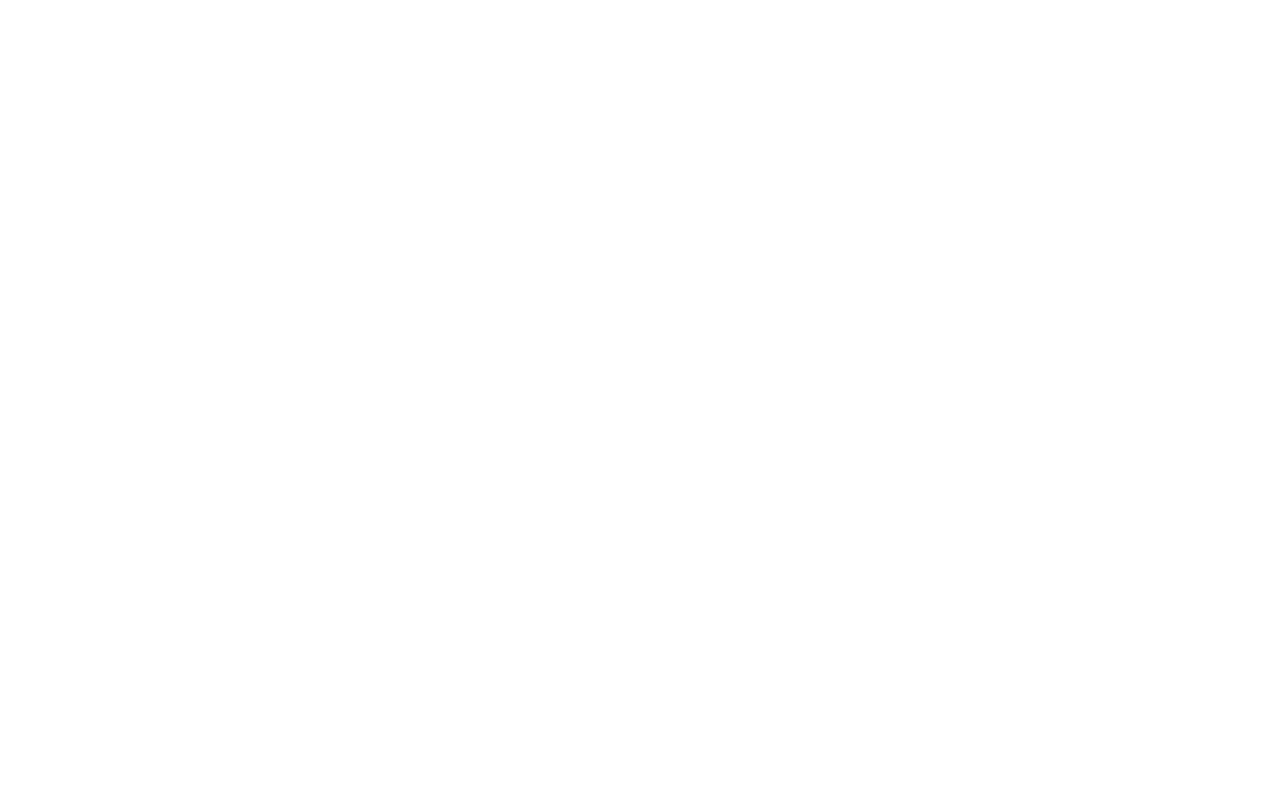
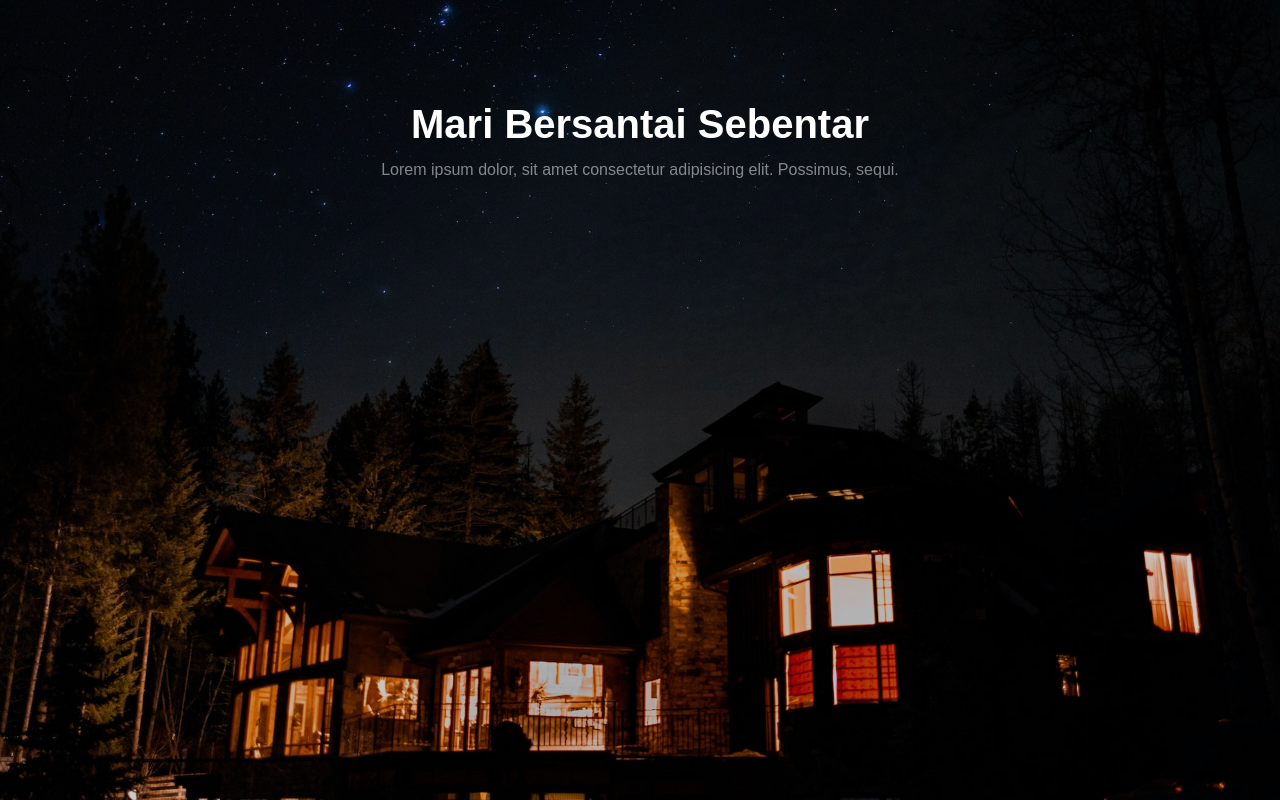
Before and after one commit to fauzarizky2/react-website, a React (Vite) app: page / in a window 1280 px wide. Built offline with nearby package versions, Linux system fonts and the light colour scheme.

Commit message:
make HeroComp

```diff
--- a/src/components/HeroComp.jsx
+++ b/src/components/HeroComp.jsx
@@ -1,7 +1,18 @@
 import { Container, Row, Col } from "react-bootstrap";
 
 const HeroComp = () => {
-  return <div></div>;
+  return (
+    <div className="hero min-vh-100 w-100">
+      <Container>
+        <Row>
+          <Col className="text-white text-center">
+            <h1>Mari Bersantai Sebentar</h1>
+            <p className="text-white-50">Lorem ipsum dolor, sit amet consectetur adipisicing elit. Possimus, sequi.</p>
+          </Col>
+        </Row>
+      </Container>
+    </div>
+  );
 };
 
 export default HeroComp;
--- a/src/css/main.css
+++ b/src/css/main.css
@@ -1,3 +1,17 @@
 * {
-    font-family: 'Poppins', sans-serif ;
+  font-family: "Poppins", sans-serif;
 }
+
+.hero {
+  background-image: linear-gradient(rgba(0, 0, 0, 0.2), rgba(0, 0, 0, 0.2)), url("../assets/img/hero/hero.jpg");
+  background-size: cover;
+  background-position: center;
+  background-repeat: no-repeat;
+  padding-top: 100px;
+}
+
+.hero h1 {
+    font-style: 50px;
+    margin-bottom: 10px;
+    font-weight: bold;
+}
```
